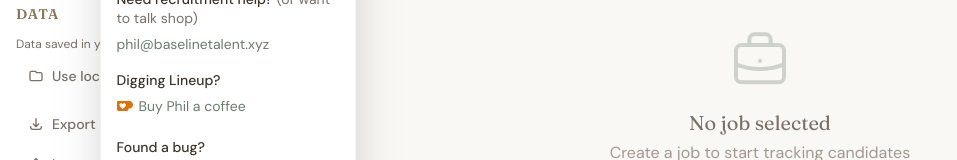
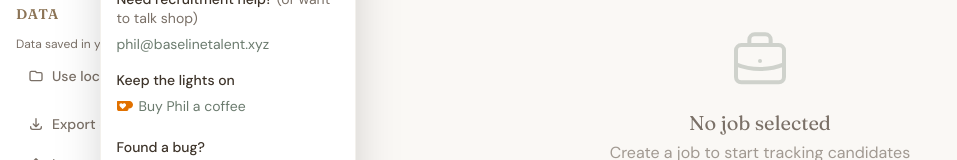
Before and after one commit to phil-baseline/baseline-talent-lineup, a React (Vite) app: page / in a window 1280 px wide. Both pictures are taken after a click on the button "Support menu". Shown: the part 335-495 px from the top of the page, without its empty margins (0-957 px from the left). Built offline with nearby package versions, Linux system fonts and the light colour scheme.

Commit message:
Soften coffee CTA phrasing

```diff
--- a/src/components/Sidebar/SupportMenu.tsx
+++ b/src/components/Sidebar/SupportMenu.tsx
@@ -100,10 +100,10 @@ export function SupportMenu({ onOpenPrivacy }: SupportMenuProps) {
               </button>
             </div>
 
-            {/* Digging Lineup */}
+            {/* Support */}
             <div>
               <p className="text-sm text-deep-brown font-medium">
-                Digging Lineup?
+                Keep the lights on
               </p>
               <a
                 href="https://ko-fi.com/baselinetalent"
```
